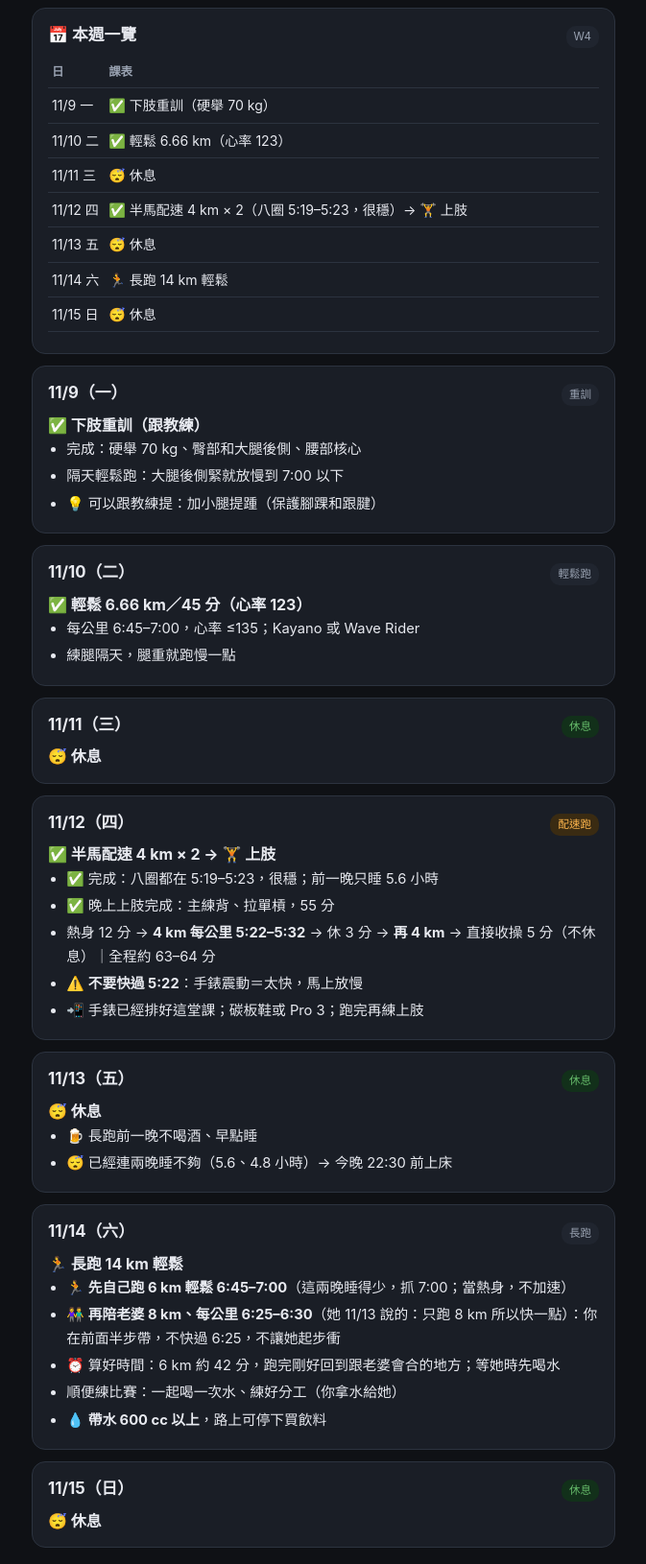
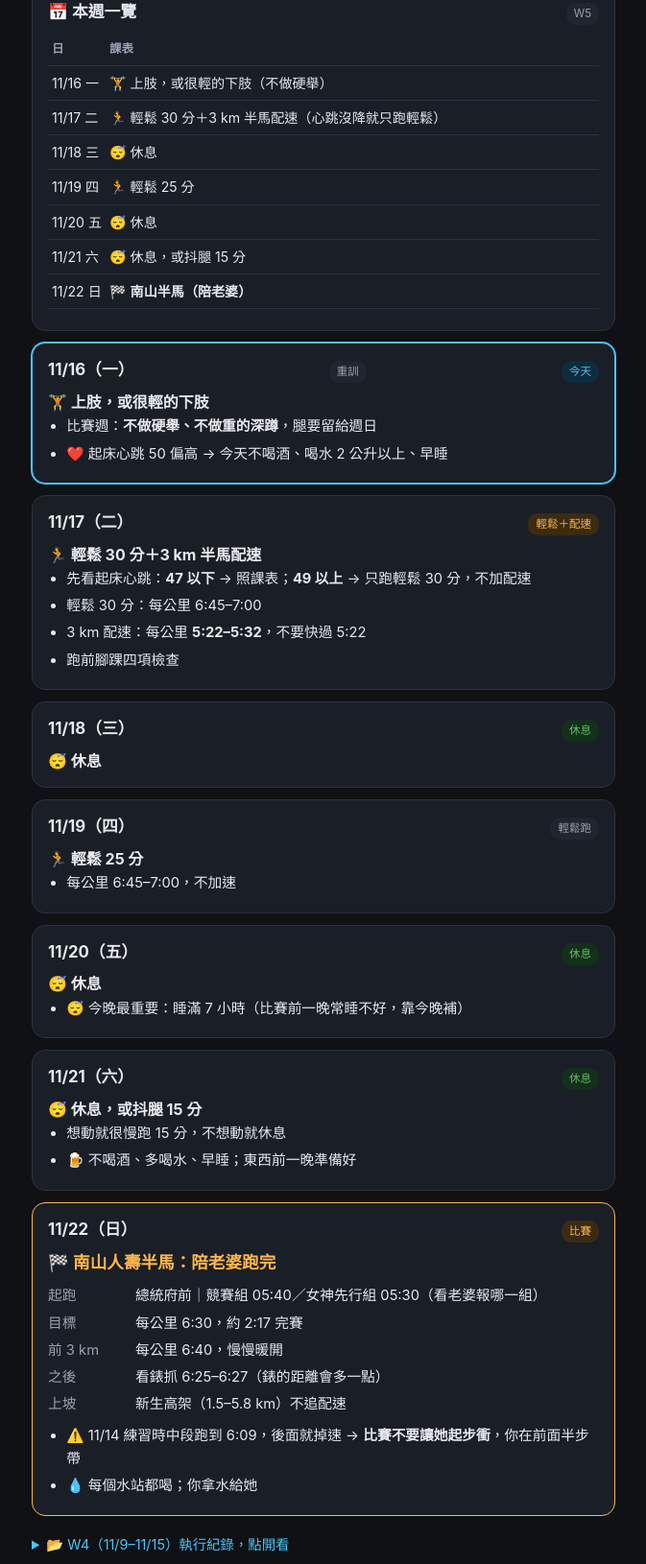
Before and after one commit to JCHuang3011/CrewOuting, a plain HTML site: page weekly-training.html in a window 1280 px wide. Shown: the part 221-1851 px from the top of the page at 96% size, without its empty margins (303-976 px from the left). Drawn offline with Linux system fonts and the light colour scheme.

Commit message:
weekly-training: 換週 W5 比賽週（11/16–11/22），W4 收進紀錄；RHR 偏高提醒
Co-Authored-By: Claude Fable 5.2 <noreply@anthropic.com>
Claude-Session: https://claude.ai/code/session_01EM38Wqb34Ap2itC1RJP6YS

```diff
--- a/weekly-training.html
+++ b/weekly-training.html
@@ -4,7 +4,7 @@
 <meta charset="UTF-8">
 <meta name="viewport" content="width=device-width, initial-scale=1.0">
 <meta name="robots" content="noindex">
-<title>本週功課 半馬 W2（10/26–11/1）</title>
+<title>本週功課 半馬 W5 比賽週（11/16–11/22）</title>
 <style>
   :root{
     --bg:#0f1115; --card:#1a1e26; --card2:#20252f;
@@ -56,89 +56,107 @@
 </head>
 <body>
 
-<h1>🏃 本週功課 半馬 W4</h1>
-<div class="sub">11/9（一）– 11/15（日）｜🎯 <b>11/22 南山人壽半馬：陪老婆跑完</b>（剩 2 週）｜🔽 開始減量</div>
+<h1>🏃 本週功課 半馬 W5｜比賽週</h1>
+<div class="sub">11/16（一）– 11/22（日）｜🎯 <b>週日 11/22 南山人壽半馬：陪老婆跑完</b>｜🔽 少練、多睡</div>
 
 <div class="alert">
-  ⏱️ <b>連兩堂快的課都跑太快</b>（11/5 節奏、11/7 最後 5 km 跑 5:15）→ 這週<b>看錶守住配速</b>，手錶震動就放慢。<br>
-  💧 <b>長跑只喝 200 cc 太少</b> → 每小時至少 400 cc（吃痛風藥）。🍺 快的課、長跑前一晚不喝酒。
+  ❤️ <b>起床心跳連兩天偏高</b>（11/15 49、11/16 50，平常 42–46）→ <b>今天不喝酒、喝水 2 公升以上</b>，明天早上再看。<br>
+  😴 這週每晚睡 7 小時、22:30 前上床。🍺 比賽前都不喝酒。
 </div>
 
 <div class="card week">
-  <div class="day"><span class="d">📅 本週一覽</span><span class="tag">W4</span></div>
+  <div class="day"><span class="d">📅 本週一覽</span><span class="tag">W5</span></div>
   <table>
     <tr><th>日</th><th>課表</th></tr>
-    <tr><td>11/9 一</td><td>✅ 下肢重訓（硬舉 70 kg）</td></tr>
-    <tr><td>11/10 二</td><td>✅ 輕鬆 6.66 km（心率 123）</td></tr>
-    <tr><td>11/11 三</td><td>😴 休息</td></tr>
-    <tr><td>11/12 四</td><td>✅ 半馬配速 4 km × 2（八圈 5:19–5:23，很穩）→ 🏋️ 上肢</td></tr>
-    <tr><td>11/13 五</td><td>😴 休息</td></tr>
-    <tr><td>11/14 六</td><td>🏃 長跑 14 km 輕鬆</td></tr>
-    <tr><td>11/15 日</td><td>😴 休息</td></tr>
+    <tr><td>11/16 一</td><td>🏋️ 上肢，或很輕的下肢（不做硬舉）</td></tr>
+    <tr><td>11/17 二</td><td>🏃 輕鬆 30 分＋3 km 半馬配速（心跳沒降就只跑輕鬆）</td></tr>
+    <tr><td>11/18 三</td><td>😴 休息</td></tr>
+    <tr><td>11/19 四</td><td>🏃 輕鬆 25 分</td></tr>
+    <tr><td>11/20 五</td><td>😴 休息</td></tr>
+    <tr><td>11/21 六</td><td>😴 休息，或抖腿 15 分</td></tr>
+    <tr><td>11/22 日</td><td>🏁 <b>南山半馬（陪老婆）</b></td></tr>
   </table>
 </div>
 
-<div class="card" data-date="2026-11-09">
-  <div class="day"><span class="d">11/9（一）</span><span class="tag">重訓</span></div>
-  <b>✅ 下肢重訓（跟教練）</b>
+<div class="card" data-date="2026-11-16">
+  <div class="day"><span class="d">11/16（一）</span><span class="tag">重訓</span></div>
+  <b>🏋️ 上肢，或很輕的下肢</b>
   <ul>
-    <li>完成：硬舉 70 kg、臀部和大腿後側、腰部核心</li>
-    <li>隔天輕鬆跑：大腿後側緊就放慢到 7:00 以下</li>
-    <li>💡 可以跟教練提：加小腿提踵（保護腳踝和跟腱）</li>
+    <li>比賽週：<b>不做硬舉、不做重的深蹲</b>，腿要留給週日</li>
+    <li>❤️ 起床心跳 50 偏高 → 今天不喝酒、喝水 2 公升以上、早睡</li>
   </ul>
 </div>
 
-<div class="card" data-date="2026-11-10">
-  <div class="day"><span class="d">11/10（二）</span><span class="tag">輕鬆跑</span></div>
-  <b>✅ 輕鬆 6.66 km／45 分（心率 123）</b>
+<div class="card" data-date="2026-11-17">
+  <div class="day"><span class="d">11/17（二）</span><span class="tag hot">輕鬆＋配速</span></div>
+  <b>🏃 輕鬆 30 分＋3 km 半馬配速</b>
   <ul>
-    <li>每公里 6:45–7:00，心率 ≤135；Kayano 或 Wave Rider</li>
-    <li>練腿隔天，腿重就跑慢一點</li>
+    <li>先看起床心跳：<b>47 以下</b> → 照課表；<b>49 以上</b> → 只跑輕鬆 30 分，不加配速</li>
+    <li>輕鬆 30 分：每公里 6:45–7:00</li>
+    <li>3 km 配速：每公里 <b>5:22–5:32</b>，不要快過 5:22</li>
+    <li>跑前腳踝四項檢查</li>
   </ul>
 </div>
 
-<div class="card" data-date="2026-11-11">
-  <div class="day"><span class="d">11/11（三）</span><span class="tag rest">休息</span></div>
+<div class="card" data-date="2026-11-18">
+  <div class="day"><span class="d">11/18（三）</span><span class="tag rest">休息</span></div>
   <b>😴 休息</b>
 </div>
 
-<div class="card" data-date="2026-11-12">
-  <div class="day"><span class="d">11/12（四）</span><span class="tag hot">配速跑</span></div>
-  <b>✅ 半馬配速 4 km × 2 → 🏋️ 上肢</b>
+<div class="card" data-date="2026-11-19">
+  <div class="day"><span class="d">11/19（四）</span><span class="tag">輕鬆跑</span></div>
+  <b>🏃 輕鬆 25 分</b>
   <ul>
-    <li>✅ 完成：八圈都在 5:19–5:23，很穩；前一晚只睡 5.6 小時</li>
-    <li>✅ 晚上上肢完成：主練背、拉單槓，55 分</li>
-    <li>熱身 12 分 → <b>4 km 每公里 5:22–5:32</b> → 休 3 分 → <b>再 4 km</b> → 直接收操 5 分（不休息）｜全程約 63–64 分</li>
-    <li>⚠️ <b>不要快過 5:22</b>：手錶震動＝太快，馬上放慢</li>
-    <li>📲 手錶已經排好這堂課；碳板鞋或 Pro 3；跑完再練上肢</li>
+    <li>每公里 6:45–7:00，不加速</li>
   </ul>
 </div>
 
-<div class="card" data-date="2026-11-13">
-  <div class="day"><span class="d">11/13（五）</span><span class="tag rest">休息</span></div>
+<div class="card" data-date="2026-11-20">
+  <div class="day"><span class="d">11/20（五）</span><span class="tag rest">休息</span></div>
   <b>😴 休息</b>
   <ul>
-    <li>🍺 長跑前一晚不喝酒、早點睡</li>
-    <li>😴 已經連兩晚睡不夠（5.6、4.8 小時）→ 今晚 22:30 前上床</li>
+    <li>😴 今晚最重要：睡滿 7 小時（比賽前一晚常睡不好，靠今晚補）</li>
   </ul>
 </div>
 
-<div class="card" data-date="2026-11-14">
-  <div class="day"><span class="d">11/14（六）</span><span class="tag">長跑</span></div>
-  <b>🏃 長跑 14 km 輕鬆</b>
+<div class="card" data-date="2026-11-21">
+  <div class="day"><span class="d">11/21（六）</span><span class="tag rest">休息</span></div>
+  <b>😴 休息，或抖腿 15 分</b>
   <ul>
-    <li>🏃 <b>先自己跑 6 km 輕鬆 6:45–7:00</b>（這兩晚睡得少，抓 7:00；當熱身，不加速）</li>
-    <li>👫 <b>再陪老婆 8 km、每公里 6:25–6:30</b>（她 11/13 說的：只跑 8 km 所以快一點）：你在前面半步帶，不快過 6:25，不讓她起步衝</li>
-    <li>⏰ 算好時間：6 km 約 42 分，跑完剛好回到跟老婆會合的地方；等她時先喝水</li>
-    <li>順便練比賽：一起喝一次水、練好分工（你拿水給她）</li>
-    <li>💧 <b>帶水 600 cc 以上</b>，路上可停下買飲料</li>
+    <li>想動就很慢跑 15 分，不想動就休息</li>
+    <li>🍺 不喝酒、多喝水、早睡；東西前一晚準備好</li>
   </ul>
 </div>
 
-<div class="card" data-date="2026-11-15">
-  <div class="day"><span class="d">11/15（日）</span><span class="tag rest">休息</span></div>
-  <b>😴 休息</b>
+<div class="card big" data-date="2026-11-22">
+  <div class="day"><span class="d">11/22（日）</span><span class="tag hot">比賽</span></div>
+  <h2>🏁 南山人壽半馬：陪老婆跑完</h2>
+  <div class="kv">
+    <span class="k">起跑</span><span>總統府前｜競賽組 05:40／女神先行組 05:30（看老婆報哪一組）</span>
+    <span class="k">目標</span><span>每公里 6:30，約 2:17 完賽</span>
+    <span class="k">前 3 km</span><span>每公里 6:40，慢慢暖開</span>
+    <span class="k">之後</span><span>看錶抓 6:25–6:27（錶的距離會多一點）</span>
+    <span class="k">上坡</span><span>新生高架（1.5–5.8 km）不追配速</span>
+  </div>
+  <ul>
+    <li>⚠️ 11/14 練習時中段跑到 6:09，後面就掉速 → <b>比賽不要讓她起步衝</b>，你在前面半步帶</li>
+    <li>💧 每個水站都喝；你拿水給她</li>
+  </ul>
 </div>
+
+<details>
+  <summary>📂 W4（11/9–11/15）執行紀錄，點開看</summary>
+<div class="card week">
+  <table>
+    <tr><th>日</th><th>結果</th></tr>
+    <tr><td>11/9 一</td><td>✅ 下肢重訓（硬舉 70 kg）</td></tr>
+    <tr><td>11/10 二</td><td>✅ 輕鬆 6.66 km（心率 123）</td></tr>
+    <tr><td>11/12 四</td><td>✅ 半馬配速 4 km × 2（八圈 5:19–5:23，很穩）→ 上肢</td></tr>
+    <tr><td>11/14 六</td><td>✅ 長跑 14.08 km：自己 6 km 每公里 6:56 ＋ 陪老婆 8 km 每公里 6:19（中段 6:09，比說好的 6:25–6:30 快）</td></tr>
+  </table>
+  <p class="muted">W4 跑量約 31 km。</p>
+</div>
+</details>
 
 <details>
   <summary>📂 W3（11/2–11/8）執行紀錄，點開看</summary>
@@ -176,8 +194,8 @@
     <tr><td>10/19–25</td><td>輕鬆 30 分／輕鬆 30–40 分／輕鬆 40 分</td></tr>
     <tr><td>10/26–11/1</td><td>✅ 輕鬆／節奏 2×10／長跑 16 km 陪老婆</td></tr>
     <tr><td>11/2–8</td><td>✅ 輕鬆／節奏 20 分／長跑 17.5 km（最後 5 km 5:15）</td></tr>
-    <tr><td>11/9–15 👉</td><td>✅ 輕鬆 45 分／✅ <b>半馬配速 2×4 km</b>／長跑 14 km</td></tr>
-    <tr><td>11/16–22</td><td>輕鬆 30 分＋3 km 半馬配速／輕鬆 25 分／休 → <b>日 🏁 陪跑</b></td></tr>
+    <tr><td>11/9–15</td><td>✅ 輕鬆 45 分／半馬配速 2×4 km／長跑 14 km（陪老婆 8 km 6:19）</td></tr>
+    <tr><td>11/16–22 👉</td><td>輕鬆 30 分＋3 km 半馬配速／輕鬆 25 分／休 → <b>日 🏁 陪跑</b></td></tr>
   </table>
   <p class="muted">🏋️ <b>每週一練下肢、週四練上肢</b>（週四先跑步再重訓）→ 週二只跑輕鬆、品質課放週四、長跑放週六；比賽週週一改上肢或輕下肢。<br>每次跑前腳踝四項檢查；品質課 Pro 3＋肌貼；加速跑等腳踝連 2 週沒事才開放；品質課前一晚不喝酒、睡 7 小時。</p>
 </div>
@@ -219,7 +237,7 @@
 </div>
 </details>
 
-<div class="foot">更新於 2026-10-27（半馬 W2）｜資料來源：Personal Brain 訓練 wiki</div>
+<div class="foot">更新於 2026-11-16（半馬 W5 比賽週）｜資料來源：Personal Brain 訓練 wiki</div>
 
 <script>
 (function(){
```
